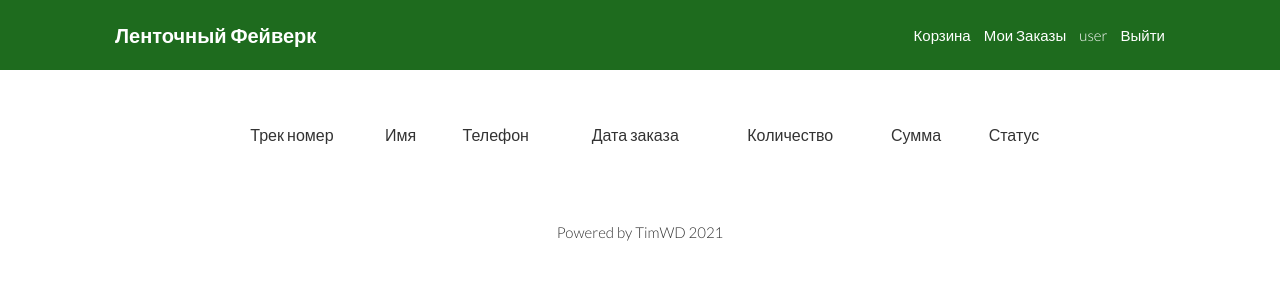
After one commit to HeyIam-Tim/Ribbon-Firework-Project, a Django app: page /orderinfo-list/ in a window 1280 px wide. The commit adds this page. Shown: the top 300 px of the page. Run offline with Django 3.2, Linux system fonts and the light colour scheme; a user stored in the database is signed in; data that the repository does not hold is empty.

Commit message:
orderinfo list

```diff
--- a/ribbon/templates/ribbon/base.html
+++ b/ribbon/templates/ribbon/base.html
@@ -4,8 +4,8 @@
 <head>
     <meta charset="UTF-8">
     <meta name="viewport" content="width=device-width, initial-scale=1.0">
-    <!-- <link rel="stylesheet" href="{% static 'css/style.css' %}"> -->
-    <link rel="stylesheet" href="/static/css/style.css/">
+    <link rel="stylesheet" href="{% static 'css/style.css' %}">
+    <!-- <link rel="stylesheet" href="/static/css/style.css/"> -->
     <title>Ribbon</title>
 </head>
 <header>
--- a/ribbon/templates/ribbon/index.html
+++ b/ribbon/templates/ribbon/index.html
@@ -2,6 +2,11 @@
 
 {% block content %}
 <section class="showcase">
+    <div class="message">
+        {% for message in messages %}
+            <div class="flex jc-c">{{message}}</div>
+        {% endfor %}
+    </div>
     <div class="grid">
         {% for ribbon in ribbons %}
             <div class="card">
--- a/ribbon/templates/ribbon/navbar.html
+++ b/ribbon/templates/ribbon/navbar.html
@@ -4,6 +4,7 @@
         <nav>
             {% if request.user.is_authenticated %}
                 <a href="">Корзина</a>
+                <a href="{% url 'orderinfo-list' %}">Мои Заказы</a>
                 <a href="">{{request.user}}</a>
                 <a href="{% url 'logout' %}">Выйти</a>
             {% else %}
--- /dev/null
+++ b/ribbon/templates/ribbon/orderinfo_list.html
@@ -0,0 +1,65 @@
+{% extends 'ribbon/base.html' %}
+
+{% block content %}
+    <section class="orderinfo">
+        <!-- <div class="flex fd-col">
+            <div class="head flex fd-row jc-sb">
+                <p>Трек номер</p>
+                <p>Имя</p>
+                <p>Телефон</p>
+                <p>Дата заказа</p>
+                <p>Количество</p>
+                <p>Сумма</p>
+                <p>Статус</p>
+            </div>
+            {% for orderinfo in orderinfos %}
+                {% if orderinfo %}
+                <div class="flex fd-row jc-sb">
+                    <div>{{orderinfo.id}}</div>
+                    <div>{{orderinfo.customer_name}}</div>
+                    <div>{{orderinfo.phone}}</div>
+                    <div>{{orderinfo.created}}</div>
+                    <div>{{orderinfo.get_quantity_total}}</div>
+                    <div>{{orderinfo.order_total}}</div>
+                    <div>{{orderinfo.status}}</div>
+                </div><br>
+                {% else %}
+                    <br>
+                    <p>У Вас нет заказов.</p>
+                    <br>
+                {% endif %}
+            {% endfor %}
+        </div> -->
+
+
+
+        <table>
+            <tr>
+              <td>Трек номер</td>
+              <td class="hide">Имя</td>
+              <td class="hide">Телефон</td>
+              <td>Дата заказа</td>
+              <td class="hide">Количество</td>
+              <td>Сумма</td>
+              <td>Статус</td>
+            </tr>
+            {% for orderinfo in orderinfos %}
+                {% if orderinfo %}
+                <tr>
+                    <td>{{orderinfo.id}}</td>
+                    <td class="hide">{{orderinfo.customer_name}}</td>
+                    <td class="hide">{{orderinfo.phone}}</td>
+                    <td>{{orderinfo.date_formated}}</td>
+                    <td class="hide">{{orderinfo.get_quantity_total}}</td>
+                    <td>{{orderinfo.order_total}}p</td>
+                    <td>{{orderinfo.status}}</td>
+                </tr>
+                {% else %}
+                    <br>
+                    <p>У Вас нет заказов.</p>
+                    <br>
+                {% endif %}
+            {% endfor %}
+          </table>
+    </section>
+{% endblock content %}
--- a/ribbon/urls.py
+++ b/ribbon/urls.py
@@ -1,5 +1,5 @@
 from django.urls import path
-from .views import RibbonList, RegisterPage, RibbonLoginView, RibbonCreate
+from .views import RibbonList, RegisterPage, RibbonLoginView, OrderInfoCreate, OrderInfoList
 from django.contrib.auth.views import LogoutView
 
 urlpatterns = [
@@ -7,5 +7,7 @@ urlpatterns = [
     path('register/', RegisterPage.as_view(), name='register'),
     path('login/', RibbonLoginView.as_view(), name='login'),
     path('logout/', LogoutView.as_view(next_page='login'), name='logout'),
-    path('ribbon-create/<int:pk>/', RibbonCreate.as_view(), name='ribbon-create'),
+    path('ribbon-create/<int:pk>/', OrderInfoCreate.as_view(), name='ribbon-create'),
+    path('ribbon-create/<int:pk>/', OrderInfoCreate.as_view(), name='ribbon-create'),
+    path('orderinfo-list/', OrderInfoList.as_view(), name='orderinfo-list'),
 ]
--- a/ribbon/views.py
+++ b/ribbon/views.py
@@ -1,5 +1,6 @@
 # pylint: disable=E1101
 from django.shortcuts import render, redirect
+from django.contrib import messages
 
 from django.views.generic.list import ListView
 from django.views.generic.detail import DetailView
@@ -13,6 +14,7 @@ from django.contrib.auth.forms import UserCreationForm
 from django.contrib.auth import login
 
 from .models import Ribbon, OrderInfo, OrderItem
+from django.utils.dateparse import parse_date
 
 
 class RibbonList(ListView):
@@ -21,16 +23,19 @@ class RibbonList(ListView):
     context_object_name = 'ribbons'
 
 
-class RibbonCreate(CreateView):
+class OrderInfoCreate(CreateView):
     model = OrderInfo
     template_name = 'ribbon/single_purchase.html'
-    fields = ['customer_name', 'phone', 'city', 'street', 'building', 'apartment', 'region', 'zip_code']
+    fields = ['customer_name', 'phone', 'city', 'street', 'building', 'apartment', 'region', 'zip_code', 'created']
     success_url = reverse_lazy('index')
 
     def post(self, request, *args, **kwargs):
         form = self.get_form()
         if form.is_valid():
-            form.instance.user = self.request.user
+            if self.request.user.is_authenticated:
+                form.instance.user = self.request.user
+            else:
+                form.instance.user = None
             order_info = form.save()
             print('ORDERINFO: ', order_info)
             pk = self.kwargs.get(self.pk_url_kwarg)
@@ -43,6 +48,8 @@ class RibbonCreate(CreateView):
             print('ITEMTOTAL: ', order_item.item_total)
             print('ORDERITEM: ', order_item)
             order_info.order_total = order_info.get_order_total
+            id_order = order_info.id
+            messages.success(request, f"Поздравляем! Ваш заказ номер '{id_order}' успешно оформлен!")
             print('ORDERTOTAL: ', order_info.order_total)
             return self.form_valid(form)
 
@@ -52,6 +59,17 @@ class RibbonCreate(CreateView):
         ribbon = Ribbon.objects.get(id=pk)
         context['ribbon'] = ribbon
         return context
+
+
+class OrderInfoList(ListView):
+    model = OrderInfo
+    context_object_name = 'orderinfos'
+
+    def get_context_data(self, **kwargs):
+        context = super().get_context_data(**kwargs)
+        context['orderinfos'] = context['orderinfos'].filter(user=self.request.user)
+        return context
+
 
 
 class RegisterPage(FormView):
--- a/static/scss/_mobile.scss
+++ b/static/scss/_mobile.scss
@@ -1,4 +1,6 @@
 @media(max-width: 700px) {
+
+
     .container {
         padding: 0 5px;
     }
@@ -40,4 +42,18 @@
         }
 
     }
+
+    .orderinfo {
+        width: 100%;
+
+        td {
+            font-size: 13px;
+            padding: 0 auto;
+        }
+
+        .hide {
+            display: none;
+        }
+
+    }
 }
--- a/static/scss/_utility.scss
+++ b/static/scss/_utility.scss
@@ -20,6 +20,14 @@
 
 .jc-sa {
     justify-content: space-around;
+}
+
+.jc-start {
+    justify-content: flex-start;
+}
+
+.ai-start {
+    align-items: flex-start;
 }
 
 .fd-row {
@@ -57,3 +65,13 @@
     overflow: auto;
 
 }
+
+%field-shared {
+    width: 100%;
+    border: 1px solid rgb(121, 121, 121);
+    border-radius: 5px;
+    height: 30px;
+    padding: 0 10px;
+    outline: none;
+    font-size: $main-font-size;
+}
--- a/static/scss/style.scss
+++ b/static/scss/style.scss
@@ -167,29 +192,70 @@ input[type='text'], input[type='password'] {
             margin: 0 auto;
             padding: 40px 20px;
 
-            p {font-size: 13px;
-            font-weight: 100;}
+            p {
+                font-size: 13px;
+                font-weight: 100;
+                width: 90%;
+                margin: 5px auto;
+            }
+
+            .button {
+                padding: 10px;
+                margin: 10px auto;
+
+            }
 
             .get_quantity {
-
                 width: 100%;
+                margin: 5px auto;
 
                 img {
                     width: 80px;
                 }
 
-                h4 {margin: 5px;
-                font-weight: 300;}
-                p {margin: 5px;
+                h4 {
+                    font-weight: 300;
+                    text-align: center;
+                    // margin: 0 5px;
+                    margin-right: 10px;
+                }
+
+                p {
+                    margin: 0;
+                    width: 80px;
                     font-weight: 700;
-                font-size: 16px;}
+                    font-size: 16px;
+                }
 
-                input[type='text'] {
-                    width: 40px;
+                input[type='number'] {
+                    width: 55px;
                 }
 
             }
 
+            textarea {
+                height: 100px;
+                padding: 5px;
+            }
+
+        }
+    }
+}
+
+.orderinfo {
+    width: 100%;
+    margin: 40px auto;
+
+    table {
+        width: 80%;
+        margin: 0 auto;
+
+        tr {
+
+            td {
+                text-align: center;
+                padding: 10px 5px;
+            }
         }
     }
 }
```
Also changed, not shown: other parts of static/scss/style.scss (+33 -8 lines), ribbon/models.py (+15 -4 lines), ribbon/templates/ribbon/single_purchase.html (+13 -8 lines), ribbon/migrations/0009_auto_20210318_1143.py (added), ribbon/migrations/0010_auto_20210318_1707.py (added), static/css/style.css.
